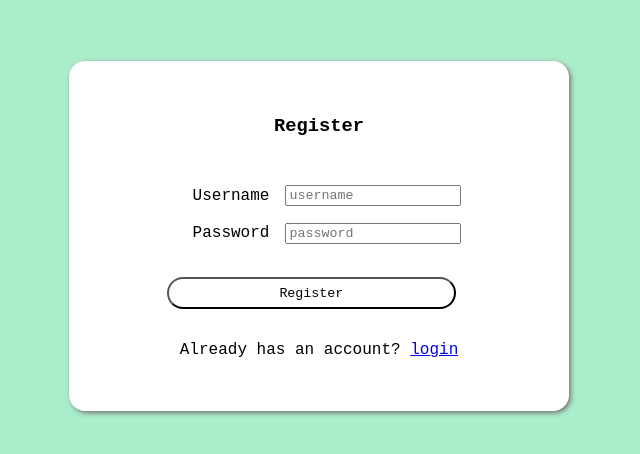
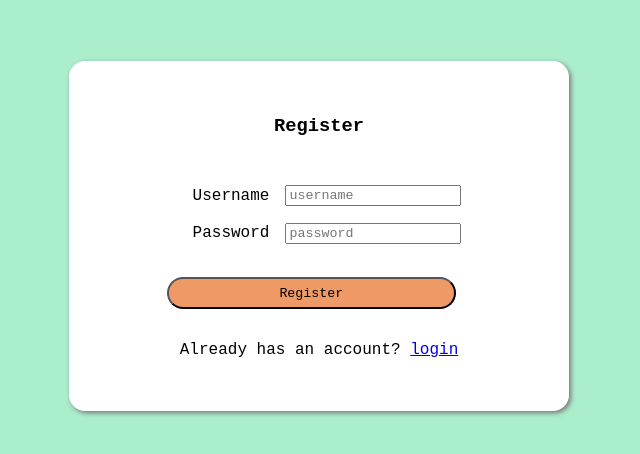
Before and after one commit to jackylearn/shopping, a React (Create React App) app in the folder client/: page / in a window 1280 px wide. Shown: the part 164-618 px from the top of the page, without its empty margins (321-961 px from the left). Built offline with nearby package versions, Linux system fonts and the light colour scheme.

Commit message:
fix btn color

```diff
--- a/client/src/App.css
+++ b/client/src/App.css
@@ -1,5 +1,5 @@
 :root{
-  --btn-color: ##e96;
+  --btn-color: #e96;
   --background-color: #aec;
   --modal-color:white;
 }
@@ -72,8 +72,8 @@ form{
   width: 95%;
 }
 
-.modal-btn :hover{
-  border: 3px solid blue
+.btn:hover{
+  opacity: 0.8;
 }
 
 .hidden{
```
